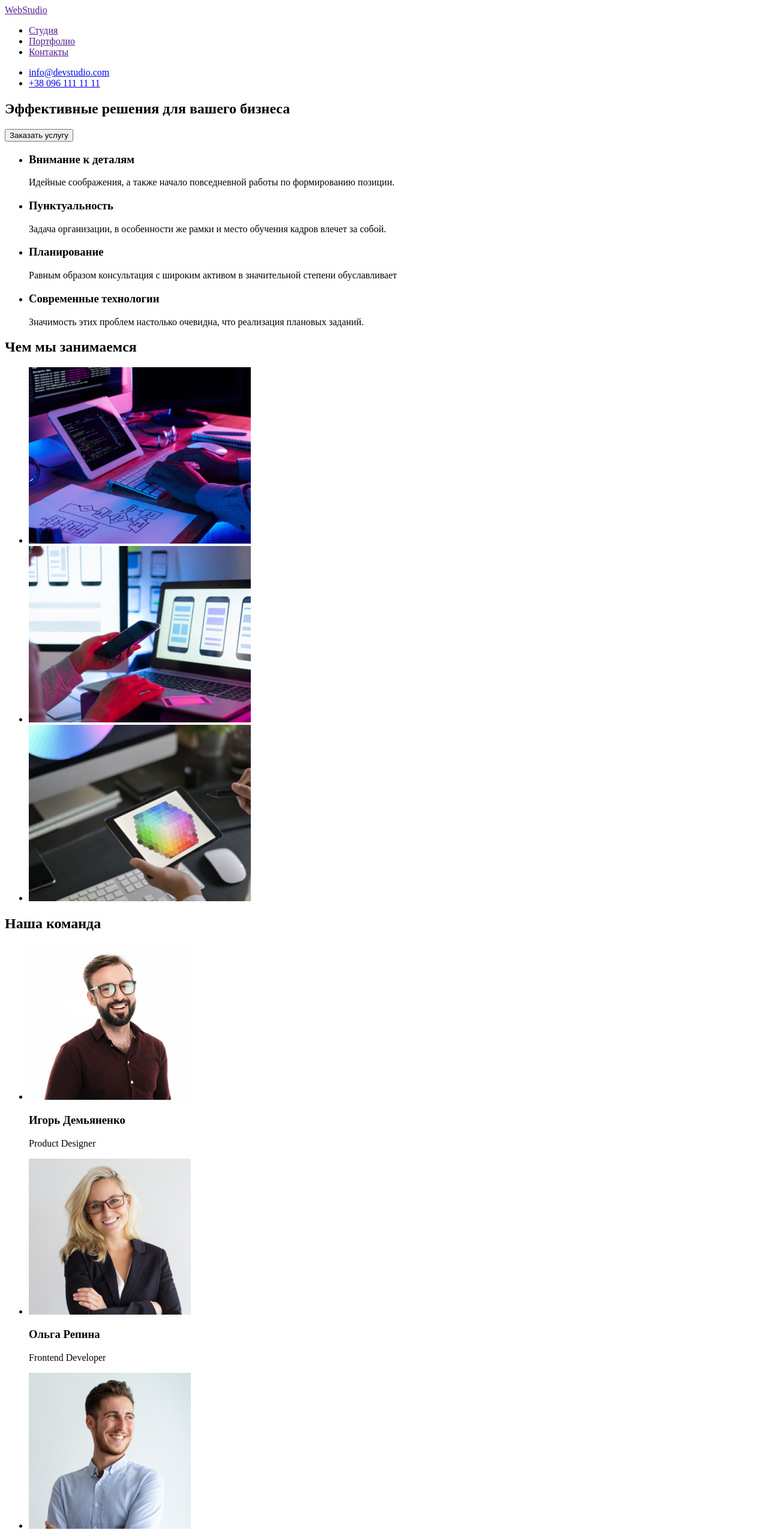
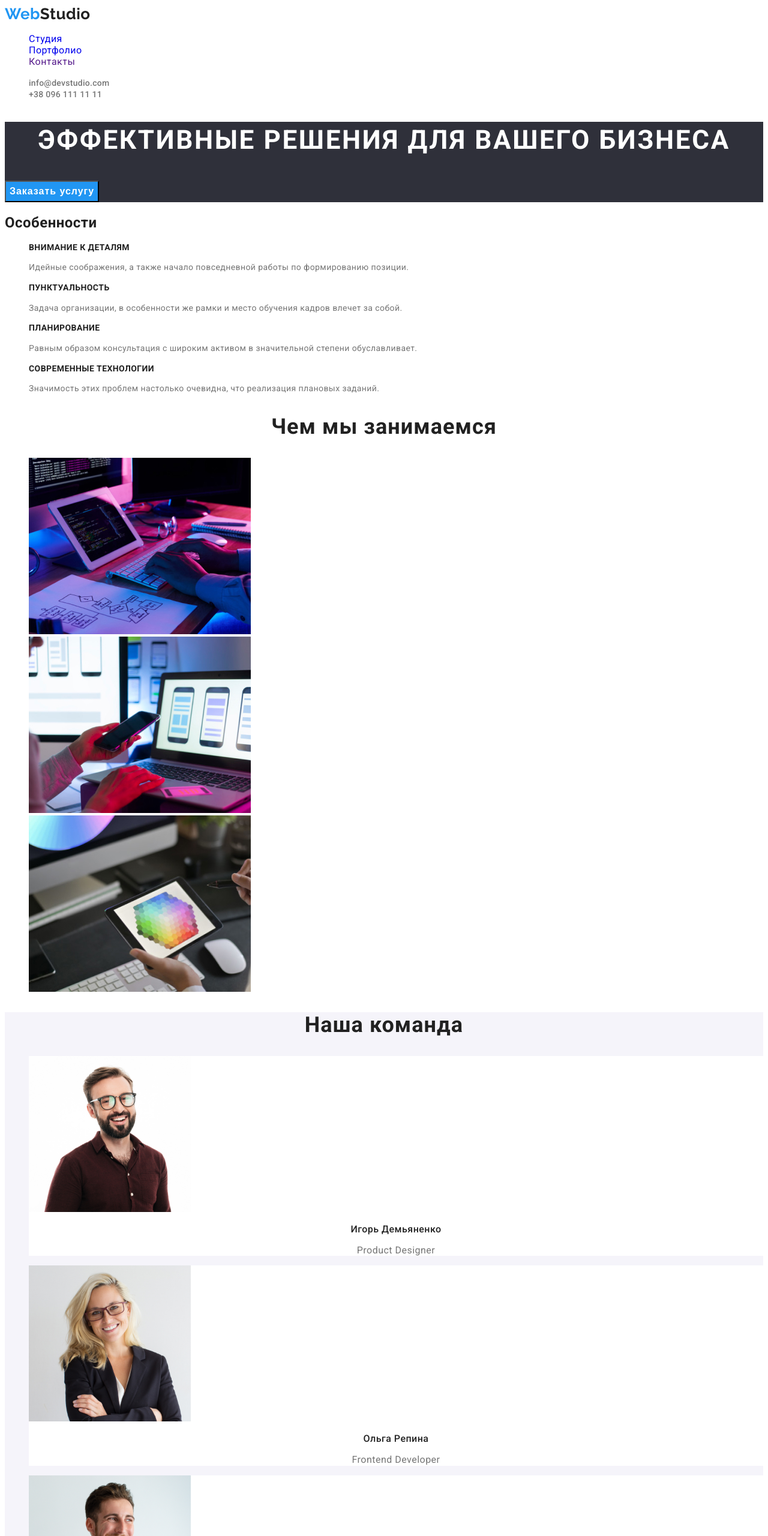
Before and after one commit to DarinaDomalega/goit-markup-hw-02, a plain HTML site: page goit-markup-hw-01/index.html in a window 1280 px wide. Shown: the top 2560 px of the page at 60% size. Drawn offline with Linux system fonts and the light colour scheme.

Commit message:
First page of css

```diff
--- a/goit-markup-hw-01/css/styles.css
+++ b/goit-markup-hw-01/css/styles.css
@@ -0,0 +1,250 @@
+:root {
+  --primary-text-color: #212121;
+  --title-text-color: #212121;
+  --accent-color: #2196f3;
+  --main-text-color: #212121;
+  --text-color: #757575;
+  --accent-hover-color: #188ce8;
+  --white-text-color: #ffffff;
+  --button-bg-grey-color: #f5f4fa;
+  --secondary-bg-color: #f5f4fa;
+  --bg-grey-color: #2f303a;
+}
+
+.list {
+  list-style: none;
+}
+.link {
+  text-decoration: none;
+}
+body {
+  font-family: Roboto, sans-serif;
+  font-style: normal;
+  letter-spacing: 0.03em;
+  color: #212121;
+  background-color: FFFFFF;
+}
+
+.logo {
+  text-decoration: none;
+  color: var(--title-text-color);
+  font-family: Raleway, sans-serif;
+  font-size: 26px;
+  line-height: 1.2;
+}
+
+.logo-part {
+  color: #2196f3;
+}
+
+.logo:hover {
+  color: var(--accent-color);
+  font-size: 26px;
+}
+.site-nav-contacts {
+  list-style: none;
+}
+
+.link-list {
+  text-decoration: none;
+}
+
+.link {
+  font-weight: 500;
+  font-size: 14px;
+  line-height: 1.14;
+  letter-spacing: 0.02em;
+  color: #212121;
+}
+
+.link-list:hover,
+.link-list:focus {
+  font-size: 14px;
+  color: var(--accent-color);
+}
+
+.site-nav.current {
+  color: var(--accent-color);
+}
+.list-contacts {
+  list-style: none;
+}
+.list-contacts.list {
+  text-decoration: none;
+}
+
+.contacts-header {
+  text-decoration: none;
+  font-weight: 500;
+  font-size: 14px;
+  line-height: 1.1x;
+  letter-spacing: 0.02em;
+  color: #757575;
+}
+
+.contacts-header:hover,
+.contacts-header:focus {
+  color: var(--accent-color);
+}
+.second-section {
+  position: absolute;
+  width: 1600px;
+  background: #2f303a;
+}
+
+.hero {
+  background-color: var(--bg-grey-color);
+}
+.main-title {
+  font-weight: 900;
+  font-size: 44px;
+  line-height: 1.4;
+  text-align: center;
+  letter-spacing: 0.06em;
+  text-transform: uppercase;
+  color: var(--white-text-color);
+}
+.modal-button {
+  font-weight: 700;
+  font-size: 16px;
+  line-height: 1.9;
+  display: flex;
+  align-items: center;
+  text-align: center;
+  letter-spacing: 0.06em;
+  color: var(--white-text-color);
+  background-color: var(--accent-color);
+  cursor: pointer;
+}
+
+.modal-button:hover {
+  color: #188ce8;
+}
+
+/* description section */
+.description-second-title {
+  font-weight: 700;
+  font-size: 14px;
+  line-height: 1.1;
+  letter-spacing: 0.03em;
+  text-transform: uppercase;
+  color: var(--primary-text-color);
+}
+.description-text {
+  font-size: 14px;
+  line-height: 1.7;
+  letter-spacing: 0.03em;
+  color: var(--text-color);
+}
+.about-title,
+.title-secondary {
+  font-weight: 700;
+  font-size: 36px;
+  line-height: 1.2;
+  text-align: center;
+  letter-spacing: 0.03em;
+  color: var(--main-text-color);
+}
+
+.text {
+  background-color: #f5f4fa;
+  color: #212121;
+}
+.team {
+  background-color: var(--secondary-bg-color);
+}
+
+.team-workers-list {
+  background-color: #ffffff;
+}
+.team-workers {
+  background-color: #f5f4fa;
+}
+
+.list-name-worker {
+  font-family: Roboto;
+  font-weight: 500;
+  font-size: 16px;
+  line-height: 1.18;
+  text-align: center;
+  letter-spacing: 0.03em;
+  color: var(--title-text-color);
+}
+
+.list-job {
+  font-family: Roboto;
+  font-weight: 400;
+  font-size: 16px;
+  line-height: 1.18;
+  text-align: center;
+  letter-spacing: 0.03em;
+  color: #757575;
+}
+
+.footer {
+  background-color: #2f303a;
+  color: #ffffff;
+}
+.logo-footer {
+  text-decoration: none;
+  color: #ffffff;
+  font-family: Raleway;
+  font-weight: 700;
+  font-size: 26px;
+  line-height: 1.19;
+  letter-spacing: 0.03em;
+}
+.logo-parts {
+  color: #2196f3;
+}
+.address-list {
+  font-style: normal;
+  font-size: 14px;
+  line-height: 1.7;
+  letter-spacing: 0.03em;
+  color: var(--white-text-color);
+}
+.address {
+  font-family: Roboto;
+  font-style: normal;
+  font-weight: normal;
+  font-size: 14px;
+  line-height: 1.7;
+  letter-spacing: 0.03em;
+  color: #ffffff;
+}
+.mail-add {
+  font-style: normal;
+  font-size: 14px;
+  line-height: 1.7;
+  letter-spacing: 0.03em;
+  color: rgba(255, 255, 255, 0.6);
+}
+.phone-number {
+  font-style: normal;
+  font-size: 14px;
+  line-height: 1.7;
+  letter-spacing: 0.03em;
+  color: rgba(255, 255, 255, 0.6);
+}
+
+.address:hover {
+  color: var(--accent-hover-color);
+}
+.mail-add:hover {
+  color: var(--accent-hover-color);
+}
+.phone-number:hover {
+  color: var(--accent-hover-color);
+}
+.address:focus {
+  color: var(--accent-hover-color);
+}
+.mail-add:focus {
+  color: var(--accent-hover-color);
+}
+.phone-number:focus {
+  color: var(--accent-hover-color);
+}
+
+/* PORTFOLIO */
--- a/goit-markup-hw-01/index.html
+++ b/goit-markup-hw-01/index.html
@@ -5,51 +5,72 @@
     <meta http-equiv="X-UA-Compatible" content="IE=edge">
     <meta name="viewport" content="width=device-width, initial-scale=1.0">
     <title>Document</title>
+    <link rel="preconnect" href="https://fonts.googleapis.com">
+    <link rel="preconnect" href="https://fonts.gstatic.com" crossorigin>
+    <link
+        href="https://fonts.googleapis.com/css2?family=Raleway:wght@700&family=Roboto:ital,wght@0,400;0,500;0,700;1,900&display=swap"
+        rel="stylesheet">
+    <link rel="stylesheet" href="./css/styles.css">
 </head>
+<!-- Navigation-->
 <body>
     <header>
-    <nav>
-     <a href="">WebStudio</a>
-      <ul>
-        <li ><a href="">Студия</a></li>
-        <li> <a href="">Портфолио</a></li>
-        <li> <a href="">Контакты</a></li>
+    <nav class="site-nav">
+     <a href="" class="logo"> <span class="logo-part" >Web</span>Studio</a>
+      <ul class="site-nav-contacts">
+        <li><a href="./index.html" class="link-list current">Студия</a></li>
+        <li> <a href="./portfolio.html" class="link-list">Портфолио</a></li>
+        <li> <a href="" class="link-list">Контакты</a></li>
       </ul>
      </nav>
-        <ul>
-           <li> <a href="mail:info@devstudio.com"> info@devstudio.com</a> </li>
-           <li> <a href="tel:+380961111111"> +38 096 111 11 11</a> </li>
+        <ul class="list-contacts">
+           <li> <a class="contacts-header list" href="mail:info@devstudio.com"> info@devstudio.com</a> </li>
+           <li> <a class="contacts-header list" href="tel:+380961111111"> +38 096 111 11 11</a> </li>
         </ul>
     </header>
     <main>
-          <section>
-              <h1>Эффективные решения для вашего бизнеса</h1>
-              <button type="button">Заказать услугу</button>
+        <!-- Hero section -->
+        <section class="hero">
+            <h1 class="main-title">Эффективные решения для вашего бизнеса</h1>
+            <button type="button" class="modal-button">Заказать услугу</button>
         </section>
-          <section>
-           <ul>
-               <li>
-                   <h3>Внимание к деталям</h3>
-                   <p>Идейные соображения, а также начало повседневной работы по формированию позиции.</p>
+        <!-- description section -->
+        <section class="description">
+            <h2 class="description-title">Особенности</h2>
+            <ul class="description-list list">
+                <li class="description-list-item">
+                    <h3 class="description-second-title">Внимание к деталям</h3>
+                    <p class="description-text">
+                        Идейные соображения, а также начало повседневной работы по
+                        формированию позиции.
+                    </p>
                 </li>
-               <li>
-                   <h3>Пунктуальность</h3>
-                   <p>Задача организации, в особенности же рамки и место обучения кадров влечет за собой.</p>
+                <li class="description-list-item">
+                    <h3 class="description-second-title">Пунктуальность</h3>
+                    <p class="description-text">
+                        Задача организации, в особенности же рамки и место обучения кадров
+                        влечет за собой.
+                    </p>
                 </li>
-               <li>
-                   <h3>Планирование</h3>
-                   <p>Равным образом консультация с широким активом в значительной степени обуславливает</p>
+                <li class="description-list-item">
+                    <h3 class="description-second-title">Планирование</h3>
+                    <p class="description-text">
+                        Равным образом консультация с широким активом в значительной
+                        степени обуславливает.
+                    </p>
                 </li>
-               <li>
-                   <h3>Современные технологии</h3>
-                   <p>Значимость этих проблем настолько очевидна, что реализация плановых заданий.</p>
+                <li class="description-list-item">
+                    <h3 class="description-second-title">Современные технологии</h3>
+                    <p class="description-text">
+                        Значимость этих проблем настолько очевидна, что реализация
+                        плановых заданий.
+                    </p>
                 </li>
             </ul>
-       </section>
-
-       <section>
-           <h2>Чем мы занимаемся</h2>
-              <ul>
+     <!-- About our work -->
+       <section class="about">
+           <h2 class="about-title">Чем мы занимаемся</h2>
+              <ul class="about-list-photo list">
                   <li>
                     <img src="./images/img-3.jpg"
                          alt="Код"
@@ -72,43 +93,43 @@
                  </li>
               </ul>
        </section>
-       <section>
-            <h2>Наша команда</h2>
-             <ul>
-               <li>
+       <section class="team">
+            <h2 class="title-secondary text">Наша команда</h2>
+             <ul class="team-workers list">
+               <li class="team-workers-list">
                    <img src="./images/img.jpg" alt="1-работник" width="270" height="260">
-                   <h3>Игорь Демьяненко</h3>
-                   <p>Product Designer</p>
+                   <h3 class="list-name-worker">Игорь Демьяненко</h3>
+                   <p class="list-job">Product Designer</p>
 
                </li>
-               <li>
+               <li class="team-workers-list">
                 <img src="./images/img-1worker.jpg" alt="2-работник" width="270" height="260">
-                <h3>Ольга Репина</h3>
-                <p> Frontend Developer</p>
+                <h3 class="list-name-worker">Ольга Репина</h3>
+                <p class="list-job"> Frontend Developer</p></li>
+
+                <li class="team-workers-list">
+                <img src="./images/img-2worker.jpg" alt="3-работник" width="270" height="260">
+                <h3 class="list-name-worker">Николай Тарасов</h3>
+                 <p class="list-job"> Marketing </p>
 
                 </li>
-                <li>
-                <img src="./images/img-2worker.jpg" alt="3-работник" width="270" height="260">
-                <h3>Николай Тарасов</h3>
-                 <p> Marketing </p>
-
-                </li>
-                <li>
+                <li class="team-workers-list">
                 <img src="./images/img-3worker.jpg" alt="4-работник" width="270" height="260">
-                <h3>Михаил Ермаков</h3>
-                 <p> UI Designer</p>
+                <h3 class="list-name-worker">Михаил Ермаков</h3>
+                 <p class="list-job"> UI Designer</p>
                 </li>
 
              </ul>
             </section>
     </main>
-    <footer>
-        <a href="">WebStudio</a>
-        <address>
-            <ul>
-              <li> <a href="https://www.google.com/maps/place/бул.+Леси+Украинки,+26,+Киев,+02000/data=!4m2!3m1!1s0x40d4cf0e033ecbe9:0x57a4dffefec77da0?sa=X&ved=2ahUKEwj2l7GH7NT1AhWhxIsKHQhlANwQ8gF6BAgKEAE">г. Киев, пр-т Леси Украинки, 26 </a> </li>
-              <li> <a href="mail:info@example.com"> info@example.com </a> </li>
-              <li> <a href="tel:+380961111111">+38 099 111 11 11 </a> </li>
+    <!-- Footer -->
+    <footer class="footer ">
+        <a href="" class="logo-footer"> <span class="logo-parts" >Web</span>Studio</a>
+        <address class="footer-address">
+            <ul class="address-list list">
+              <li> <a class="address link" href="https://www.google.com/maps/place/бул.+Леси+Украинки,+26,+Киев,+02000/data=!4m2!3m1!1s0x40d4cf0e033ecbe9:0x57a4dffefec77da0?sa=X&ved=2ahUKEwj2l7GH7NT1AhWhxIsKHQhlANwQ8gF6BAgKEAE">г. Киев, пр-т Леси Украинки, 26 </a> </li>
+              <li> <a class="mail-add link" href="mail:info@example.com"> info@example.com </a> </li>
+              <li> <a class="phone-number link" href="tel:+380961111111">+38 099 111 11 11 </a> </li>
            </ul>
         </address>
     </footer>
```
Also changed, not shown: goit-markup-hw-01/portfolio.html (added, +102 -0 lines), goit-markup-hw-01/images/img-22.jpg (added), goit-markup-hw-01/images/img-33.jpg (added), goit-markup-hw-01/images/img-4.jpg (added), goit-markup-hw-01/images/img-5.jpg (added), goit-markup-hw-01/images/img-6.jpg (added), goit-markup-hw-01/images/img-7.jpg (added), goit-markup-hw-01/images/img-8.jpg (added), goit-markup-hw-01/images/img-9.jpg (added), goit-markup-hw-01/images/img11.jpg (added). Lines whose indentation alone changed are shown as unchanged.
